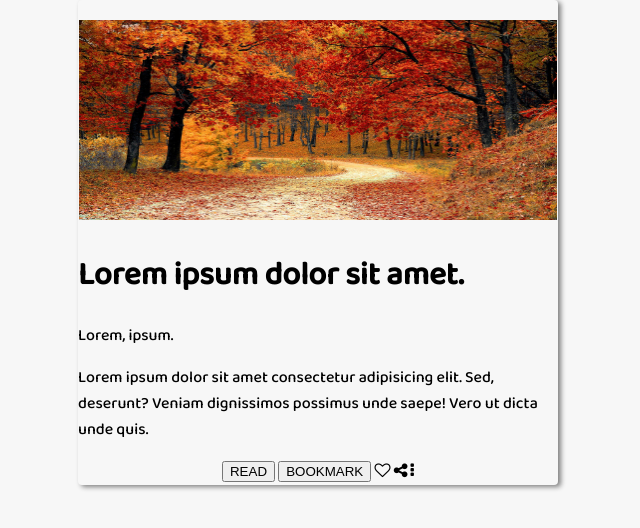
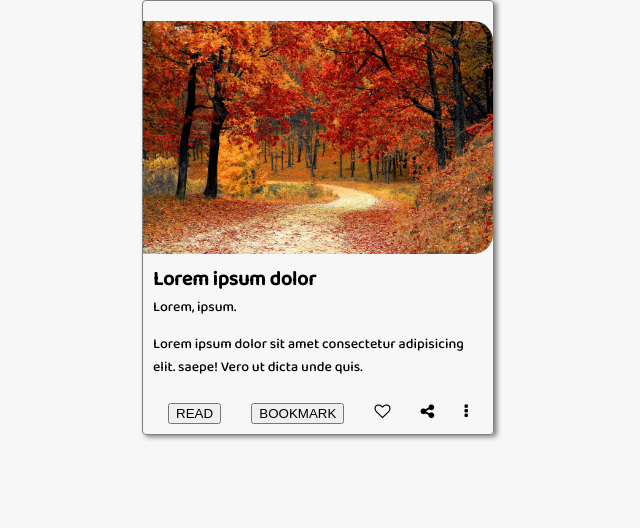
Before and after one commit to ShoaibTamboli/Card_component, a plain HTML site: page index.html in a window 1280 px wide. Shown: the whole page, without its empty margins (322-962 px from the left). Drawn offline with Linux system fonts and the light colour scheme.

Commit message:
Refactor: Updated css

```diff
--- a/index.html
+++ b/index.html
@@ -15,33 +15,35 @@
     <div class="card-container">
         <div class="card-header">
             <div class="card-image">
-            <img src="images/road.jpg" alt="Road image" >
+                <img src="images/road.jpg" alt="Road image">
             </div>
         </div>
 
         <div class="card-body">
             <div class="card-body-heading">
-            <h1> Lorem ipsum dolor sit amet.</h1>
+                <h2> Lorem ipsum dolor</h2>
                 <p>Lorem, ipsum.</p>
             </div>
             <div class="card-body-description">
-            <p>Lorem ipsum dolor sit amet consectetur adipisicing elit. Sed, deserunt? Veniam dignissimos possimus unde
-                saepe! Vero ut dicta unde quis.
+                <p>Lorem ipsum dolor sit amet consectetur adipisicing elit. saepe! Vero ut dicta unde quis.
                 </p>
             </div>
         </div>
 
-    <div class="card-footer">
+        <div class="card-footer" id="card-footer">
 
-        <div class="card-footer-buttons card-footer-icons">
+            <div class="card-footer-buttons">
                 <button>READ</button>
                 <button>BOOKMARK</button>
                 <i class="fa fa-heart-o"></i>
                 <i class="fa fa-share-alt"></i>
                 <i class="fa fa-ellipsis-v"></i>
+
             </div>
         </div>
     </div>
+
+
 </body>
 
 </html>
--- a/style.css
+++ b/style.css
@@ -11,14 +11,12 @@ body{
 
 display: flex;
 flex-direction: column;
-
-/* border:1px solid gray;
- width:17.5rem;
+border:1px solid gray;
+/*
  gap:6px;
- border-radius: 0.4rem;
- box-shadow: 3px 2px 5px gray; */
+ */
  padding-top: 20px;
- width: 30rem;
+ max-width: 350px;
  border-radius: 4px;
  box-shadow: 3px 2px 5px gray;
  justify-content: center;
@@ -27,6 +25,33 @@ margin: auto;
 }
 
 .card-image img{
-    width: 478px;
-    height: 200px;
+    width: 100%;
+    object-fit: cover;
+    border-radius:0px 20px 20px 0px
 }
+
+.card-body{
+    padding: 0px 10px;
+}
+
+.card-body-heading h2{
+margin: 0px;
+font-size: 20px;
+}
+.card-body-heading p{
+    margin: 0px 0px 10px 0px;
+    font-size: 14px;
+    }
+.card-body-description{
+    font-size: 14px;
+}
+.card-footer{
+    padding: 10px 10px;
+    width: 100%;
+}
+.card-footer-buttons{
+padding: 0px 10px;
+display: flex;
+justify-content: space-around;
+
+}
```
Lines whose indentation alone changed are shown as unchanged.
